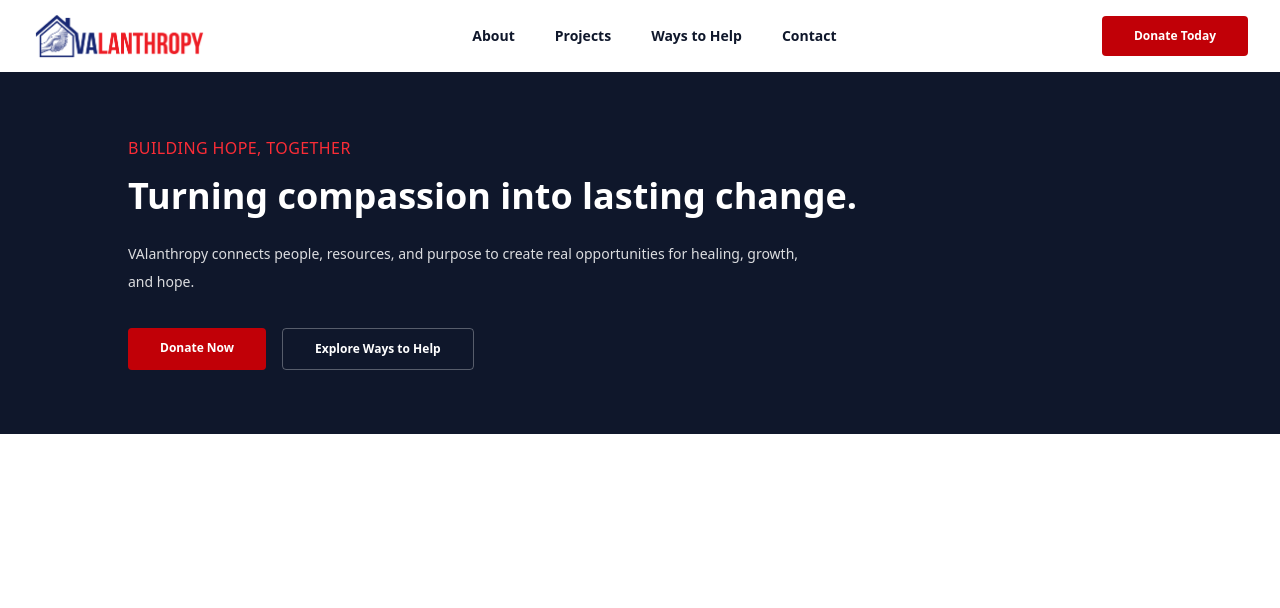
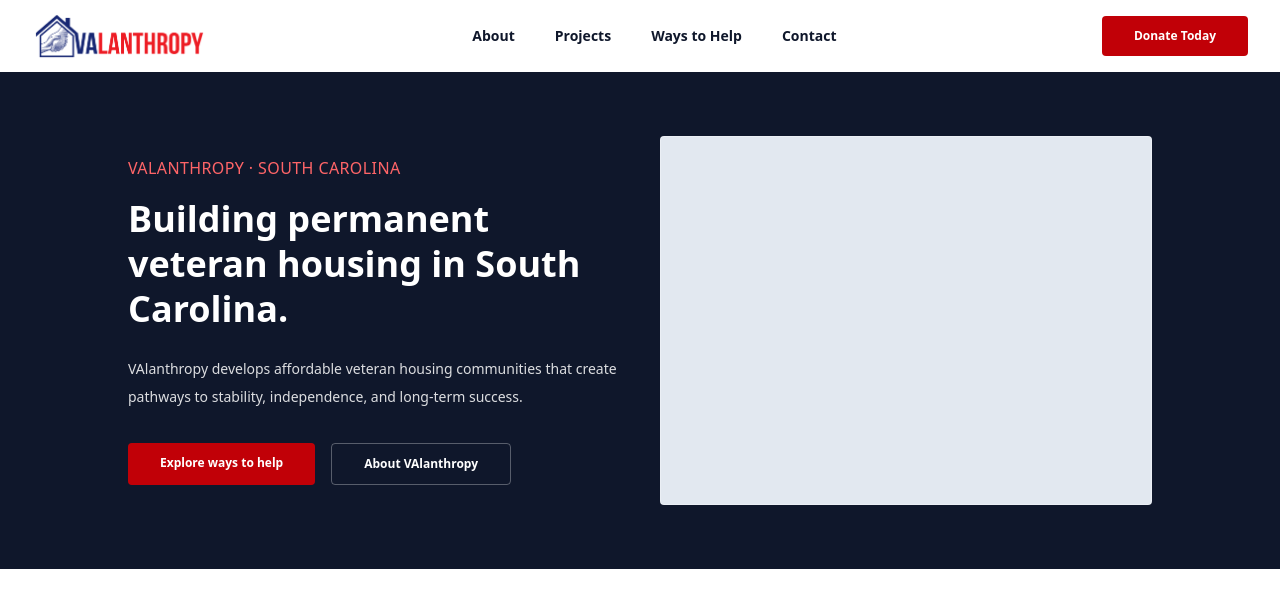
Before and after one commit to ktp-usc/valanthropy, a Next.js app: page / in a window 1280 px wide. Shown: the top 608 px of the page. Built offline with nearby package versions, Linux system fonts and the light colour scheme.

Commit message:
Address review feedback on mission text and banner layout

```diff
--- a/app/page.tsx
+++ b/app/page.tsx
@@ -4,34 +4,47 @@ import Header from "@/components/header";
 const PAGE = "bg-white text-slate-900";
 const HERO = "bg-slate-900 px-8 py-16 text-white md:px-16";
 const CONTAINER = "mx-auto max-w-5xl";
-const EYEBROW = "mb-4 text-[16px] uppercase tracking-wide text-red-500";
-const TITLE = "max-w-3xl text-4xl font-bold";
-const DESCRIPTION = "mt-6 max-w-2xl text-sm leading-7 text-white/85";
+const HERO_GRID = "grid items-center gap-10 md:grid-cols-2";
+
+const EYEBROW =
+    "mb-4 text-[16px] uppercase tracking-wide text-red-400";
+const TITLE = "text-4xl font-bold leading-tight";
+const DESCRIPTION = "mt-6 text-sm leading-7 text-white/85";
+
 const ACTIONS = "mt-8 flex flex-wrap gap-4";
 const PRIMARY_BUTTON =
     "inline-block rounded bg-red-700 px-8 py-3 text-xs font-semibold text-white transition hover:bg-red-800";
 const SECONDARY_BUTTON =
     "inline-block rounded border border-white/30 px-8 py-3 text-xs font-semibold text-white transition hover:bg-white/10";
 
+const BANNER_PLACEHOLDER =
+    "aspect-[4/3] w-full rounded border border-white/30 bg-slate-200";
+
 export default function Home() {
     return (
         <div className={PAGE}>
-            <Header />
+            <Header active="/" />
 
             <main>
                 {/* Hero */}
-                <section className={HERO}>
+                <section className={HERO} aria-labelledby="home-title">
                     <div className={CONTAINER}>
-                        <p className={EYEBROW}>Building hope, together</p>
+                        <div className={HERO_GRID}>
+                            <div>
+                                <p className={EYEBROW}>
+                                    VAlanthropy · South Carolina
+                                </p>
 
-                        <h1 className={TITLE}>
-                            Turning compassion into lasting change.
+                                <h1 id="home-title" className={TITLE}>
+                                    Building permanent veteran housing
+                                    in South Carolina.
                                 </h1>
 
                                 <p className={DESCRIPTION}>
-                            VAlanthropy connects people, resources, and purpose
-                            to create real opportunities for healing, growth,
-                            and hope.
+                                    VAlanthropy develops affordable veteran
+                                    housing communities that create pathways
+                                    to stability, independence, and long-term
+                                    success.
                                 </p>
 
                                 <div className={ACTIONS}>
@@ -39,15 +52,23 @@ export default function Home() {
                                         href="/ways-to-help"
                                         className={PRIMARY_BUTTON}
                                     >
-                                Donate Now
+                                        Explore ways to help
                                     </Link>
 
                                     <Link
-                                href="/ways-to-help"
+                                        href="/about"
                                         className={SECONDARY_BUTTON}
                                     >
-                                Explore Ways to Help
+                                        About VAlanthropy
                                     </Link>
+                                </div>
+                            </div>
+
+                            {/* Reserved for the future image carousel */}
+                            <div
+                                className={BANNER_PLACEHOLDER}
+                                aria-hidden="true"
+                            />
                         </div>
                     </div>
                 </section>
```
Lines whose indentation alone changed are shown as unchanged.
